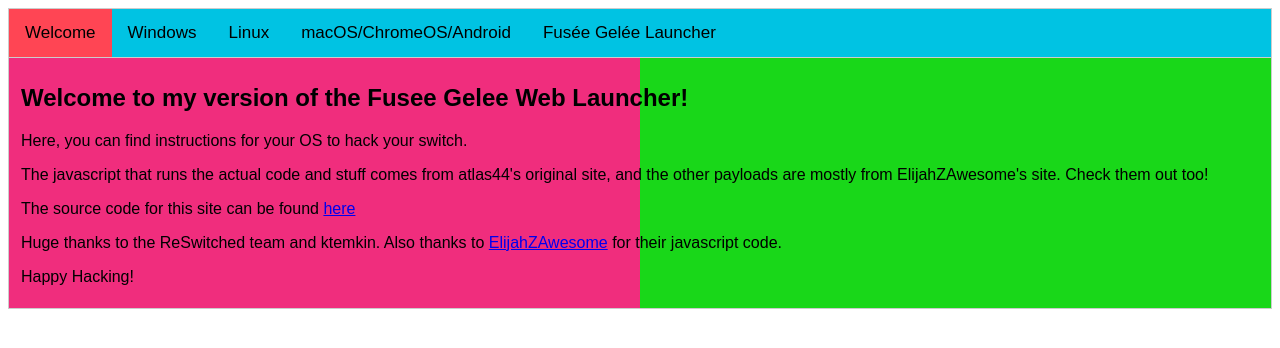
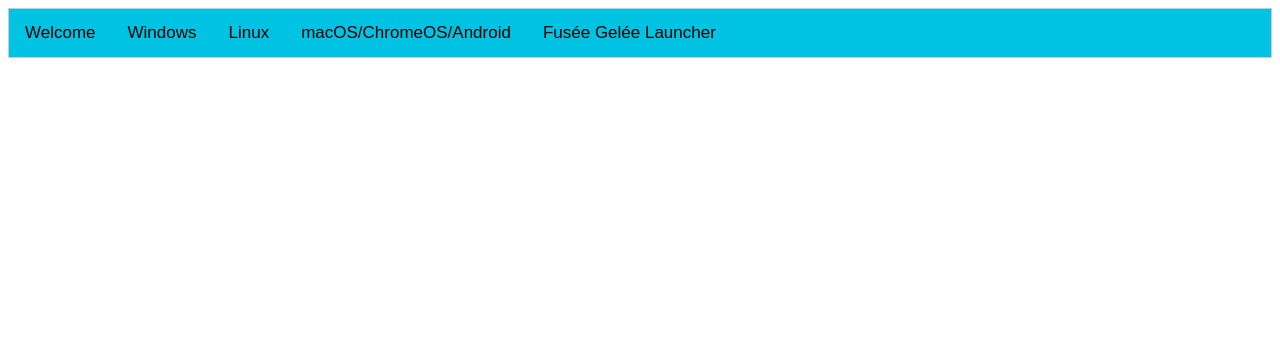
Before and after one commit to Karthik99999/switch-cfw-web-loader, a plain HTML site: page index.html in a window 1280 px wide. Drawn offline with Linux system fonts and the light colour scheme.

Commit message:
Update index.html

```diff
--- a/index.html
+++ b/index.html
@@ -149,8 +149,5 @@ body {font-family: Arial;}
 <script src="./js/hekateinsta4.js"></script>
 <script src="./js/main.js"></script>
 <script src="./js/tabs.js"></script>
-<script>
-    document.getElementById("defaultOpen").click();
-</script>
 </body>
 </html>
```
